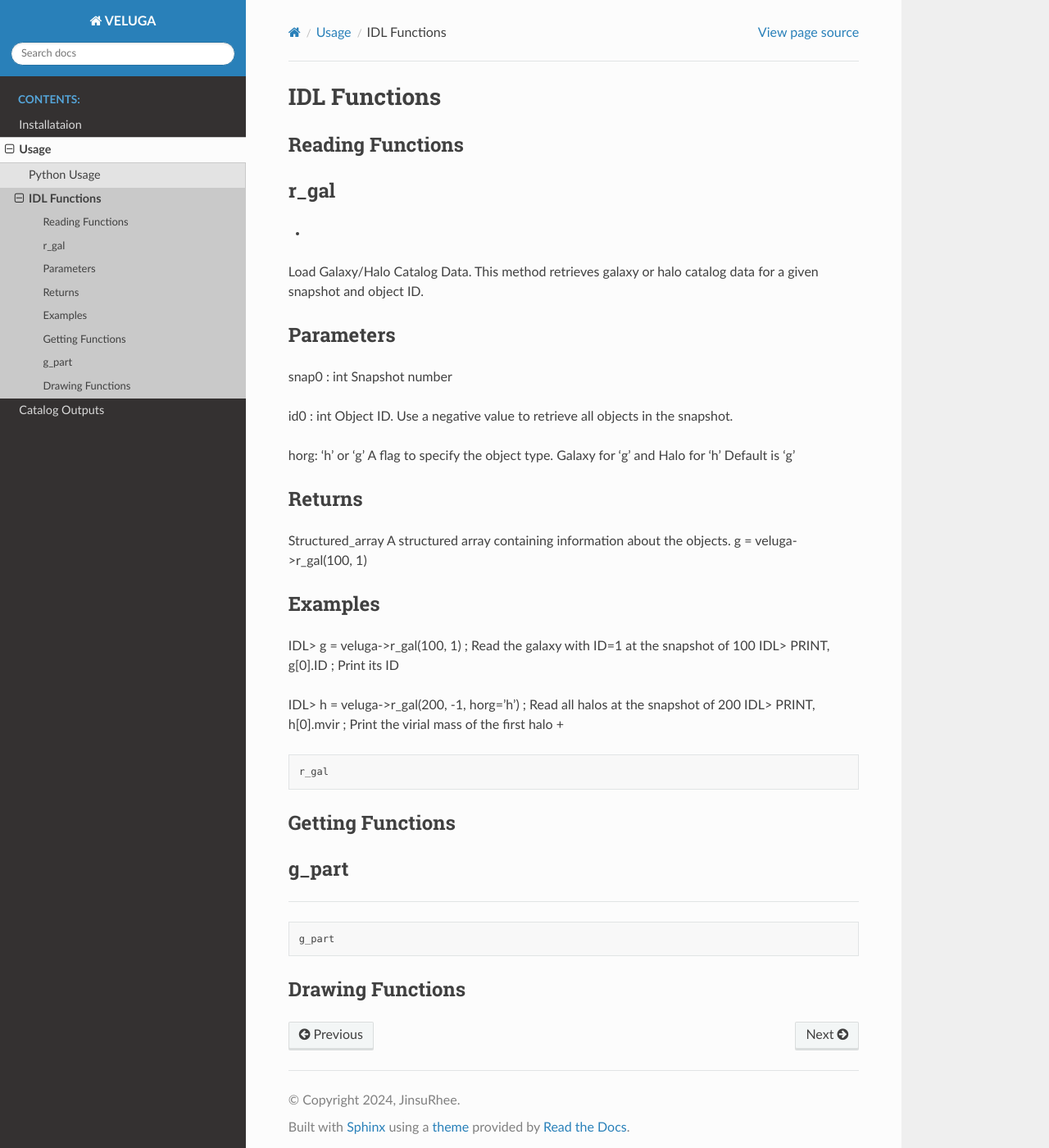
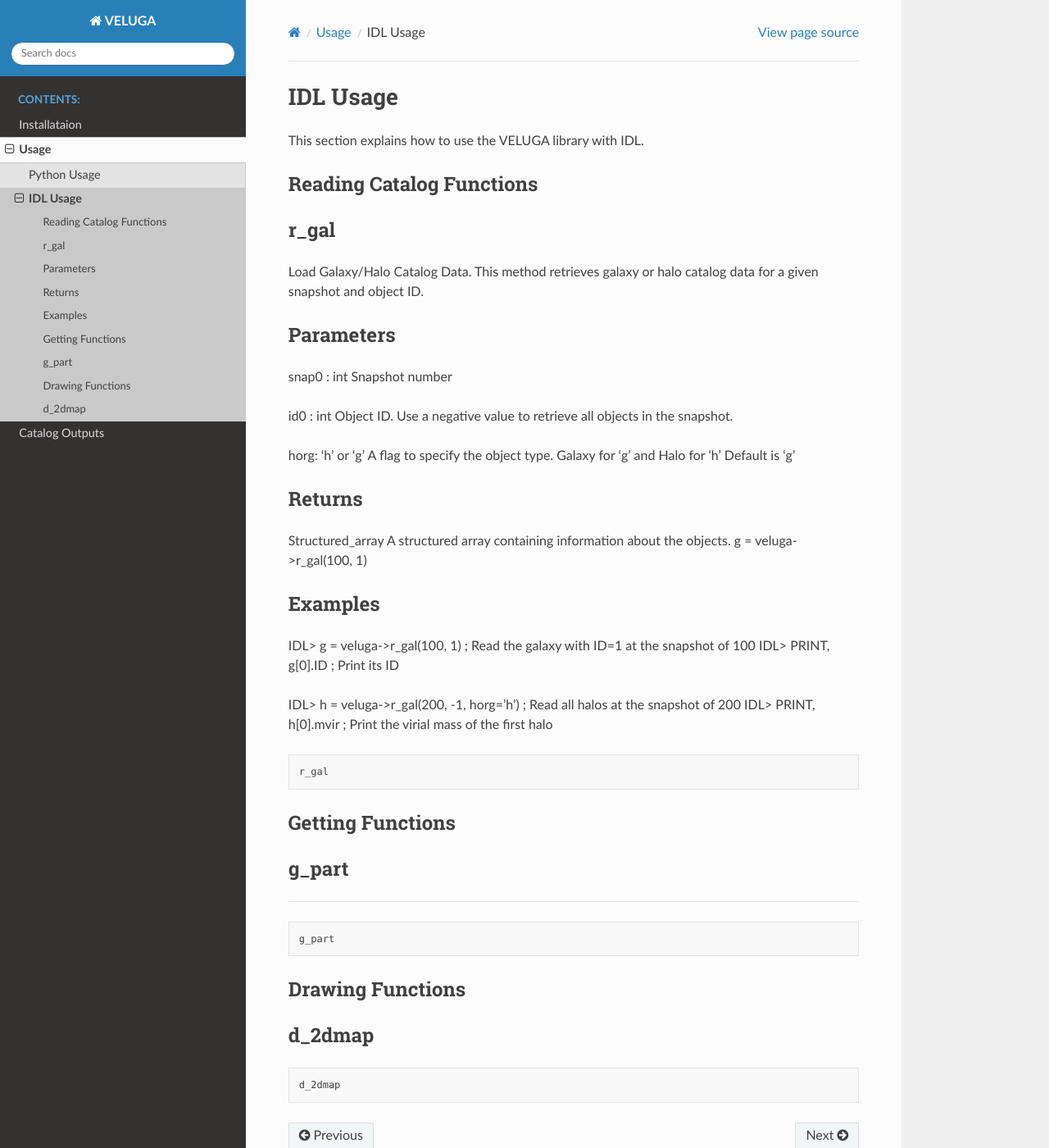
Before and after one commit to JinsuRhee/VELUGA, a Sphinx documentation site: the page built from docs/source/usage/idl.rst, in a window 1280 px wide and 1400 px high. Shown: the whole window at 82% size. Built offline with Sphinx 7.4.7 and the Read the Docs theme 2.0.0, drawn with Linux system fonts in a browser that asks for light colours.

```diff
--- a/docs/source/generate_idl_docs.py
+++ b/docs/source/generate_idl_docs.py
@@ -17,7 +17,7 @@ def parse_idl_functions(file_path, target_functions):
     with open(file_path, 'r') as file:
         lines = file.readlines()
 
-    functions = {'r_*': [], 'g_*': [], 'd_*': []}
+    functions = {key:[] for key in target_functions}
     current_function = None
     current_comments = []
 
@@ -31,12 +31,10 @@ def parse_idl_functions(file_path, target_functions):
             if not '::' in line: continue
             current_function = line.split()[1].split('::')[1]  # Handle functions with arguments
             current_function = current_function[:-1]
-            print(current_function)
-            if current_function in target_functions:
-            	if current_function.startswith('r_'):
-            		functions['r_*'].append((current_function, current_comments))
-            	elif current_function.startswith('g_'):
-                	functions['g_*'].append((current_function, current_comments))
+            for group, func_names in target_functions.items():
+            	if current_function in func_names:
+
+            		functions[group].append((current_function, current_comments))
             current_comments = []  # Reset comments for next function
 
     return functions
@@ -55,11 +53,21 @@ def generate_rst_for_idl(file_path, output_rst, target_functions):
     functions = parse_idl_functions(file_path, target_functions)
 
     with open(output_rst, 'w') as file:
-        file.write("IDL Functions\n")
+        file.write("IDL Usage\n")
         file.write("=============\n\n")
+        file.write("This section explains how to use the VELUGA library with IDL. \n\n")
 
-        file.write("Reading Functions\n")
-        file.write("-----------------\n\n")
+        for group, funcs in functions.items():
+        	file.write(f"{group}\n")
+        	file.write("-" * len(group) + "\n\n")
+
+        	for func_name, comments in funcs:
+        		file.write(f"{func_name}\n")
+        		file.write("-" * len(func_name) + "\n\n")
+        		file.write("".join(f"{comment}\n" for comment in comments) + "\n")
+        		file.write(".. code-block:: idl\n\n")
+        		file.write("    "+f"{func_name}\n\n")
+"""
         for func_name, comments in functions['r_*']:
             file.write(f"{func_name}\n")
             file.write("-" * len(func_name) + "\n\n")
@@ -84,12 +92,13 @@ def generate_rst_for_idl(file_path, output_rst, target_functions):
             file.write("".join(f"{comment}\n" for comment in comments) + "\n")
             file.write(".. code-block:: idl\n\n")
             file.write(f"    {func_name}\n\n")
+"""
 # Run
 
-target_functions = [
-	'r_gal',
-	'g_part',
-	'd_2dmap'
-]
+target_functions = {
+	"Reading Catalog Functions": ['r_gal'],
+	"Getting Functions": ['g_part'],
+	"Drawing Functions": ['d_2dmap']
+}
 
 generate_rst_for_idl('../../veluga__define.pro', 'usage/idl.rst', target_functions)
--- a/docs/source/index.rst
+++ b/docs/source/index.rst
@@ -8,7 +8,7 @@ Welcome to VELUGA's documentation!
 
 .. image:: _static/VELUGA_logo.png
         :align: center
-        :width: 25%
+        :width: 50%
 
 .. toctree::
    :maxdepth: 2
--- a/docs/source/usage/idl.rst
+++ b/docs/source/usage/idl.rst
@@ -1,13 +1,14 @@
-IDL Functions
+IDL Usage
 =============
 
-Reading Functions
------------------
+This section explains how to use the VELUGA library with IDL.
+
+Reading Catalog Functions
+-------------------------
 
 r_gal
 -----
 
-+
 Load Galaxy/Halo Catalog Data.
 This method retrieves galaxy or halo catalog data for a given snapshot and object ID.
 
@@ -37,7 +38,6 @@ IDL> PRINT, g[0].ID 				; Print its ID
 
 IDL> h = veluga->r_gal(200, -1, horg='h') ; Read all halos at the snapshot of 200
 IDL> PRINT, h[0].mvir 					; Print the virial mass of the first halo
-+
 
 .. code-block:: idl
 
@@ -60,3 +60,11 @@ positions are given in kpc unit
 
 Drawing Functions
 -----------------
+
+d_2dmap
+-------
+
+
+.. code-block:: idl
+
+    d_2dmap
```
